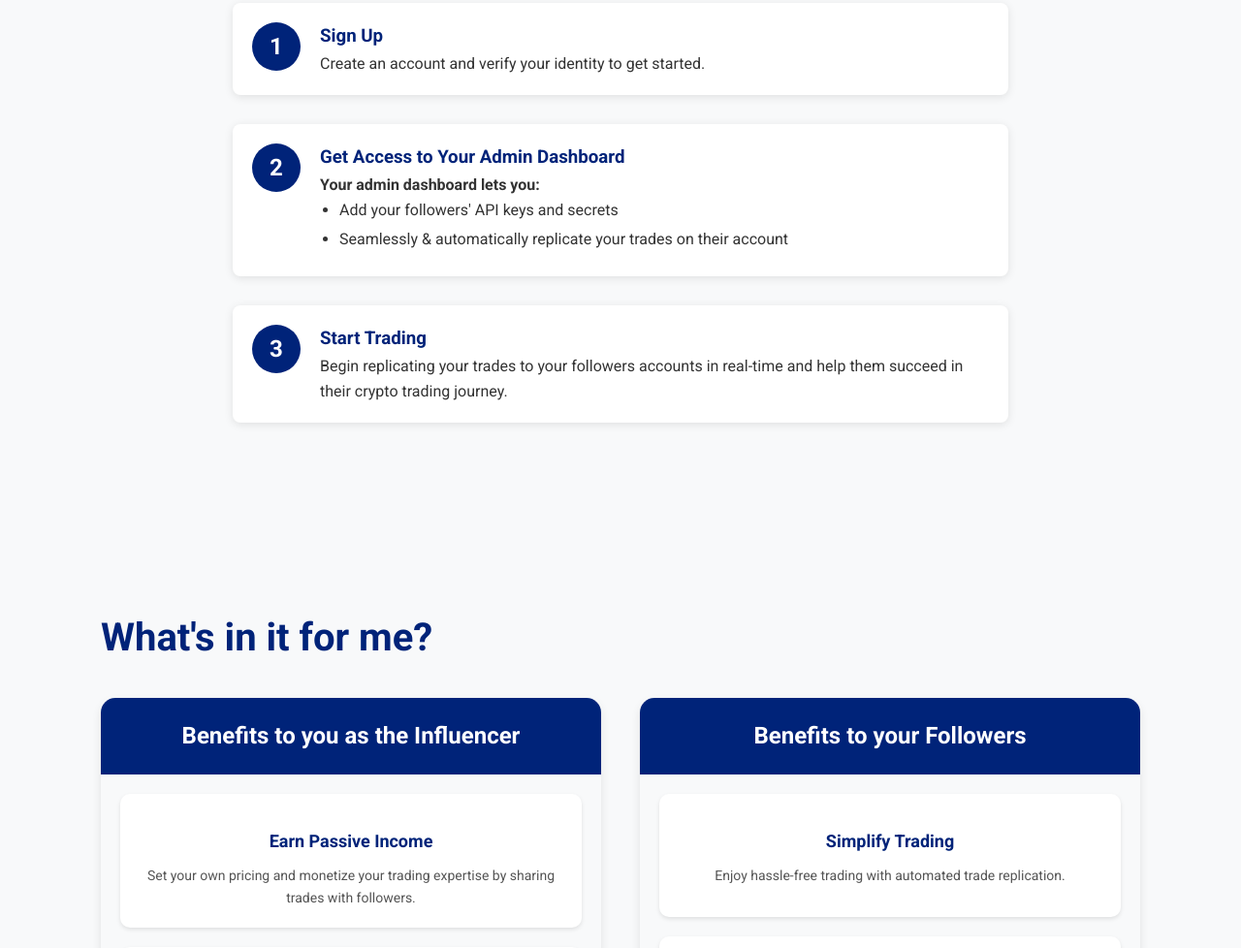
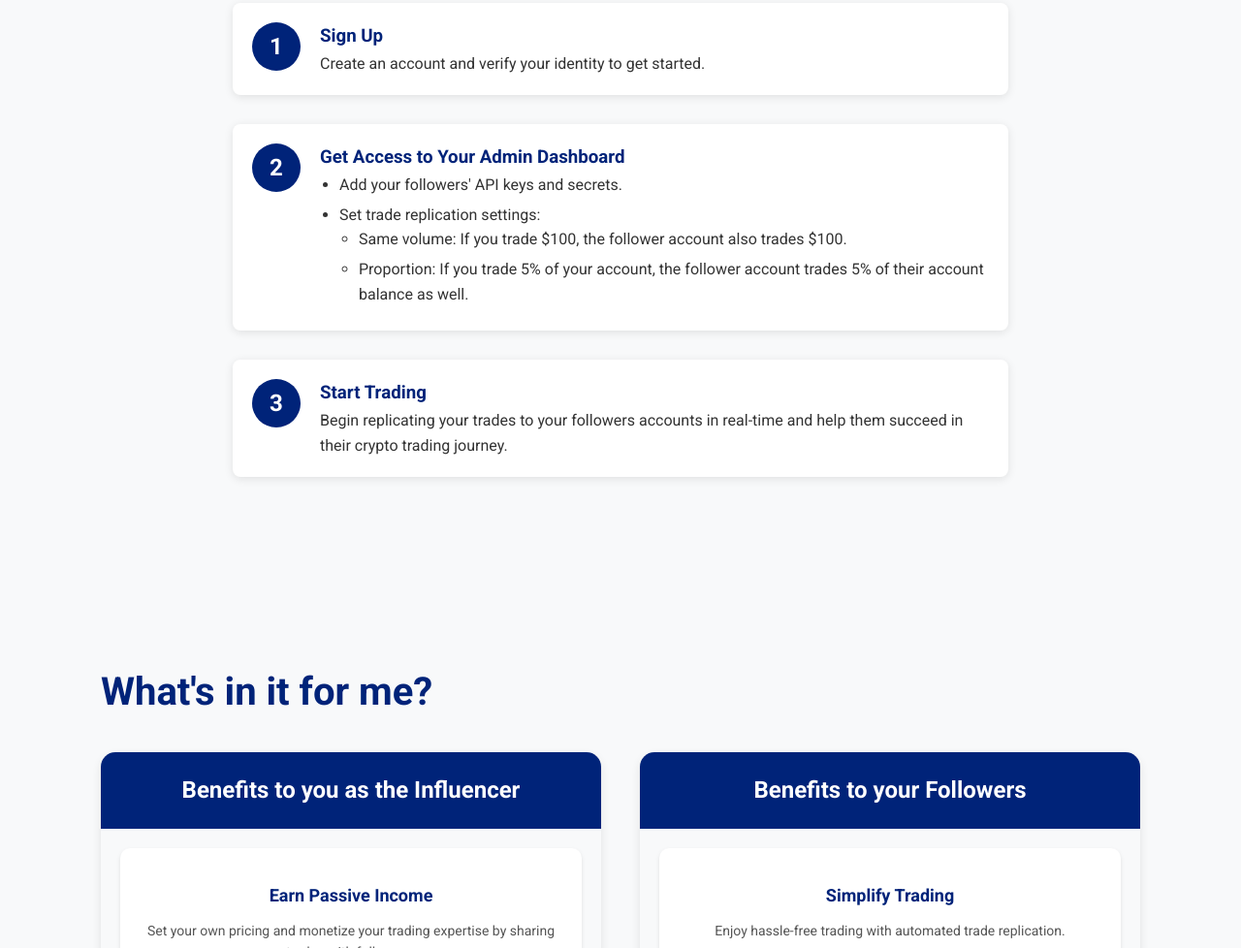
Before and after one commit to replicatetrading/main, a plain HTML site: page index.html in a window 1280 px wide. Shown: the part 1611-2589 px from the top of the page at 97% size. Drawn offline with Linux system fonts and the light colour scheme; some icons are missing.

Commit message:
Update index.html

```diff
--- a/index.html
+++ b/index.html
@@ -745,13 +745,19 @@
             <div class="step-number">2</div>
             <div class="step-content">
                 <h3>Get Access to Your Admin Dashboard</h3>
-                <p><strong>Your admin dashboard lets you:</strong></p>
                 <ul>
-                    <li>Add your followers' API keys and secrets</li>
-                    <li>Seamlessly & automatically replicate your trades on their account</li>
+                    <li>Add your followers' API keys and secrets.</li>
+                    <li>Set trade replication settings:
+                        <ul>
+                            <li>Same volume: If you trade $100, the follower account also trades $100.</li>
+                            <li>Proportion: If you trade 5% of your account, the follower account trades 5% of their account balance as well.</li>
+                        </ul>
+                    </li>
+
                 </ul>
             </div>
         </div>
+
         <div class="step-item">
             <div class="step-number">3</div>
             <div class="step-content">
```
